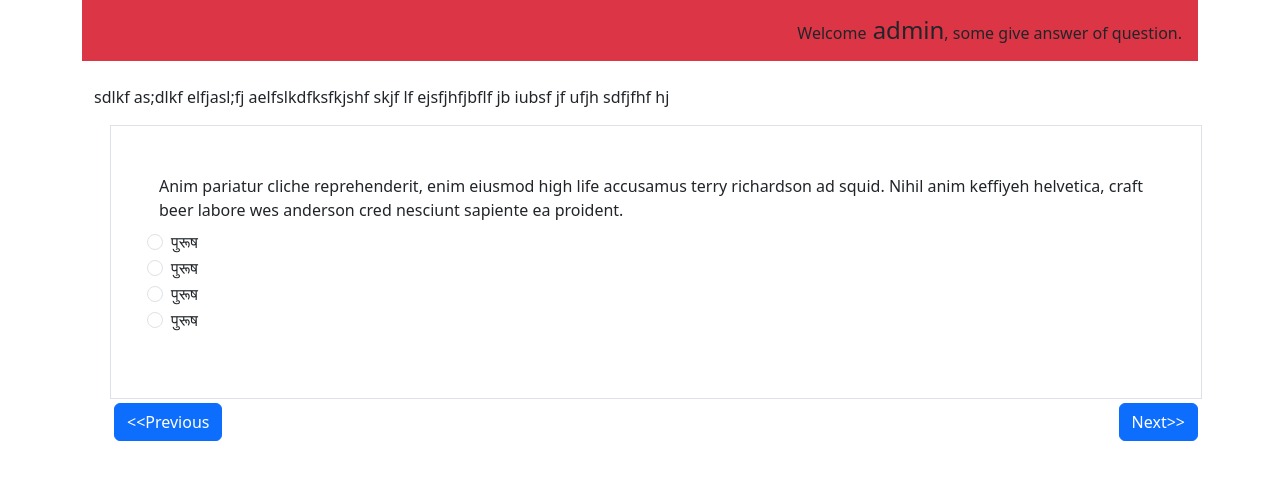
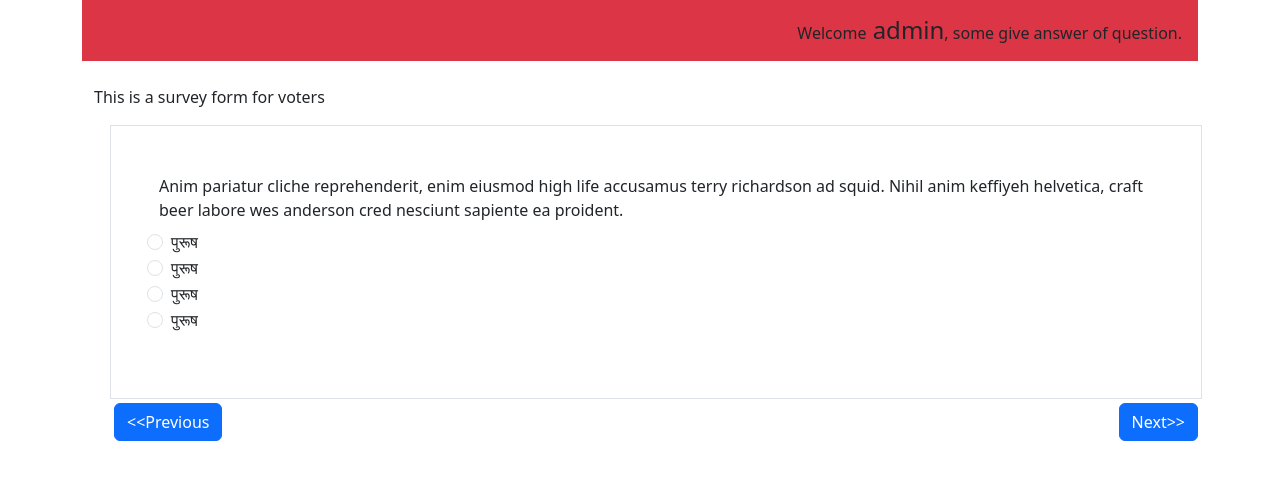
Before and after one commit to dpateireya/Voter-Survey, a React (Vite) app: page /dashboard in a window 1280 px wide. Shown: the top 480 px of the page. Built offline with nearby package versions, Linux system fonts and the light colour scheme.

Commit message:
modiy surveybox

```diff
--- a/src/components/SurveyBox.jsx
+++ b/src/components/SurveyBox.jsx
@@ -13,10 +13,7 @@ function SurveyBox() {
   }, [open]);
   return (
     <>
-      <div>
-        sdlkf as;dlkf elfjasl;fj aelfslkdfksfkjshf skjf lf ejsfjhfjbflf jb iubsf
-        jf ufjh sdfjfhf hj
-      </div>
+      <div>This is a survey form for voters</div>
       <div className="container-lg m-3 ">
         <Fade in={open}>
           <div id="example-fade-text" className="border p-lg-5 ">
```
